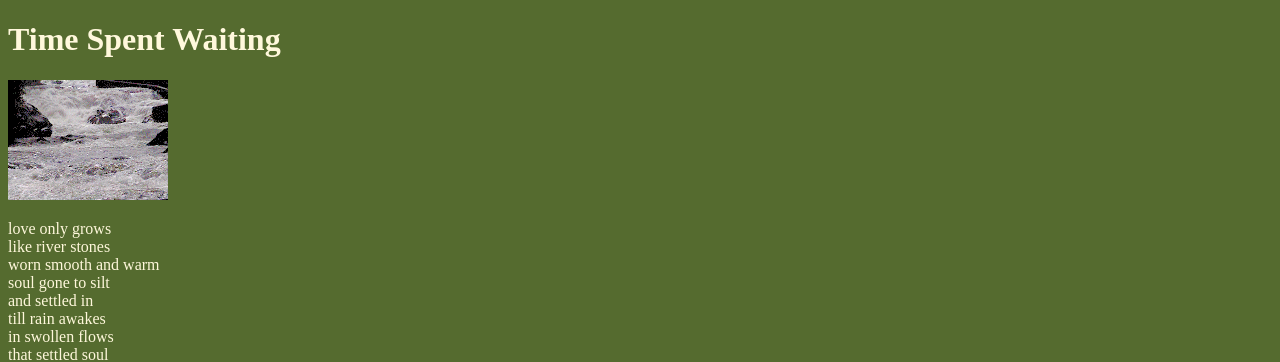
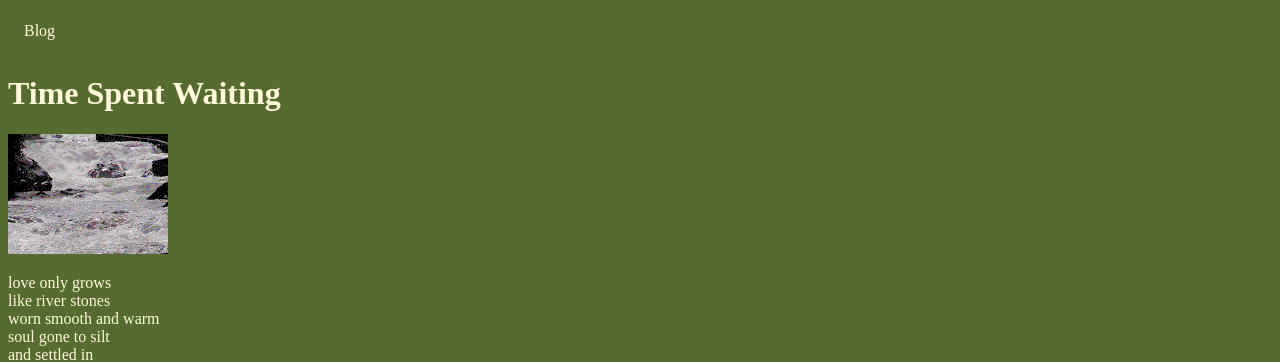
Before and after one commit to toothdog/toothdog.github.io, a plain HTML site: page index.html in a window 1280 px wide. Shown: the top 362 px of the page. Drawn offline with Linux system fonts and the light colour scheme.

Commit message:
Update index.html

```diff
--- a/index.html
+++ b/index.html
@@ -1,7 +1,13 @@
 <!DOCTYPE html>
 <html>
+<head>
+<link rel="stylesheet" href="style.css">
+</head>
 <body style="background-color:darkolivegreen;">
 
+<ul class="topnav">
+  <li><a href="blog.html">Blog</a></li>
+</ul>
 <h1 style="color:cornsilk;">Time Spent Waiting</h1>
 <img src="img/river.gif" alt="it continues on">
 <p style="color:cornsilk;">love only grows<br> like river stones<br> worn smooth and warm<br> soul gone to silt<br> and settled in<br> till rain awakes<br> in swollen flows<br> that settled soul</p>
```
